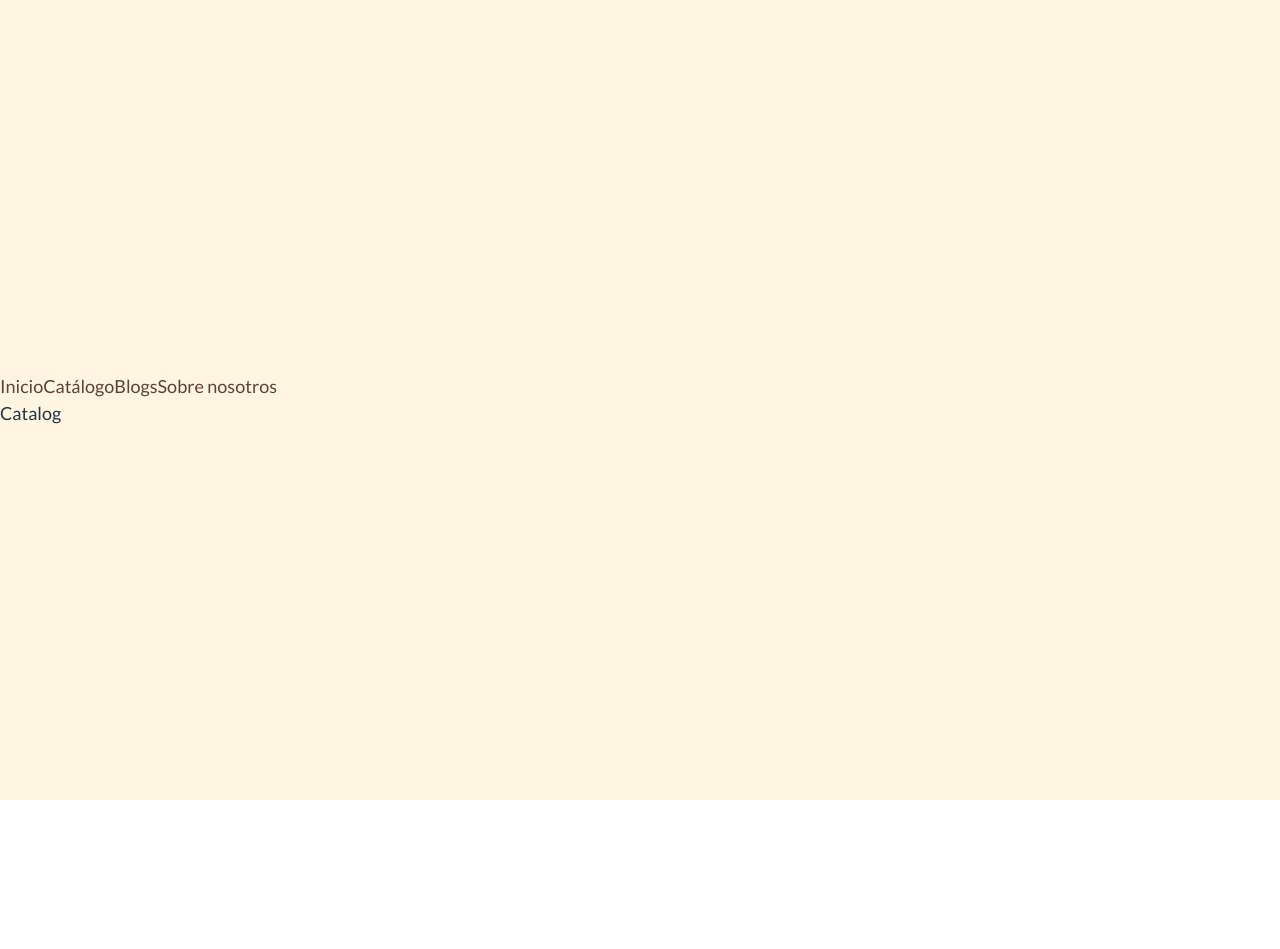
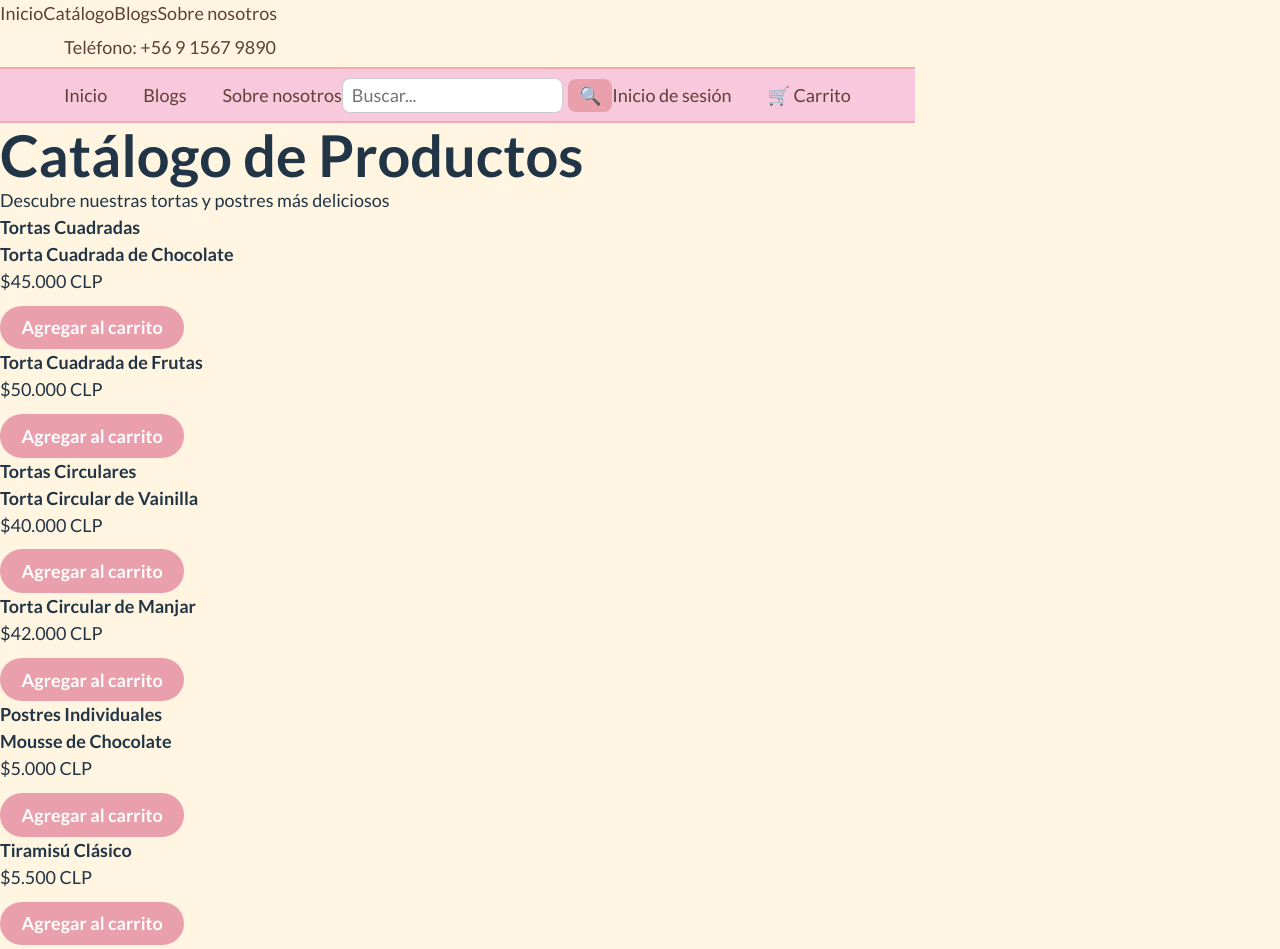
Before and after one commit to browatalafac/Fullstack-react, a React (Vite) app: page /catalog in a window 1280 px wide. Shown: the top 949 px of the page. Before the commit the page ends 800 px from the top, so only its background shows below. Built offline with nearby package versions, Linux system fonts and the light colour scheme.

Commit message:
Se anadio catalogo pero hace falta plicarle su propio estilo css

```diff
--- /dev/null
+++ b/src/components/organisms/Catalogo/Container.jsx
@@ -0,0 +1,137 @@
+import React from 'react'
+
+export default function Container() {
+  return (
+     <div class="container">
+        <div class="row">
+            <div class="category">
+                <h2 class="category-title">Tortas Cuadradas</h2>
+                <div class="item">
+                    <div class="img img-TC001"></div>
+                    <h3 class="name">Torta Cuadrada de Chocolate</h3>
+                    <p class="price">$45.000 CLP</p>
+                    <button class="btn">Agregar al carrito</button>
+                </div>
+                <div class="item">
+                    <div class="img img-TC002"></div>
+                    <h3 class="name">Torta Cuadrada de Frutas</h3>
+                    <p class="price">$50.000 CLP</p>
+                    <button class="btn">Agregar al carrito</button>
+                </div>
+            </div>
+            <div class="category">
+                <h2 class="category-title">Tortas Circulares</h2>
+                <div class="item">
+                    <div class="img img-TT001"></div>
+                    <h3 class="name">Torta Circular de Vainilla</h3>
+                    <p class="price">$40.000 CLP</p>
+                    <button class="btn">Agregar al carrito</button>
+                </div>
+                <div class="item">
+                    <div class="img img-TT002"></div>
+                    <h3 class="name">Torta Circular de Manjar</h3>
+                    <p class="price">$42.000 CLP</p>
+                    <button class="btn">Agregar al carrito</button>
+                </div>
+            </div>
+            <div class="category">
+                <h2 class="category-title">Postres Individuales</h2>
+                <div class="item">
+                    <div class="img img-PI001"></div>
+                    <h3 class="name">Mousse de Chocolate</h3>
+                    <p class="price">$5.000 CLP</p>
+                    <button class="btn">Agregar al carrito</button>
+                </div>
+                <div class="item">
+                    <div class="img img-PI002"></div>
+                    <h3 class="name">Tiramisú Clásico</h3>
+                    <p class="price">$5.500 CLP</p>
+                    <button class="btn">Agregar al carrito</button>
+                </div>
+            </div>
+        </div>
+
+        <div class="row">
+            <div class="category">
+                <h2 class="category-title">Productos Sin Azúcar</h2>
+                <div class="item">
+                    <div class="img img-PSA001"></div>
+                    <h3 class="name">Torta Sin Azúcar de Naranja</h3>
+                    <p class="price">$48.000 CLP</p>
+                    <button class="btn">Agregar al carrito</button>
+                </div>
+                <div class="item">
+                    <div class="img img-PSA002"></div>
+                    <h3 class="name">Cheesecake Sin Azúcar</h3>
+                    <p class="price">$47.000 CLP</p>
+                    <button class="btn">Agregar al carrito</button>
+                </div>
+            </div>
+            <div class="category">
+                <h2 class="category-title">Pastelería Tradicional</h2>
+                <div class="item">
+                    <div class="img img-PT001"></div>
+                    <h3 class="name">Empanada de Manzana</h3>
+                    <p class="price">$3.000 CLP</p>
+                    <button class="btn">Agregar al carrito</button>
+                </div>
+                <div class="item">
+                    <div class="img img-PT002"></div>
+                    <h3 class="name">Tarta de Santiago</h3>
+                    <p class="price">$6.000 CLP</p>
+                    <button class="btn">Agregar al carrito</button>
+                </div>
+            </div>
+            <div class="category">
+                <h2 class="category-title">Productos Sin Gluten</h2>
+                <div class="item">
+                    <div class="img img-PG001"></div>
+                    <h3 class="name">Brownie Sin Gluten</h3>
+                    <p class="price">$4.000 CLP</p>
+                    <button class="btn">Agregar al carrito</button>
+                </div>
+                <div class="item">
+                    <div class="img img-PG002"></div>
+                    <h3 class="name">Pan Sin Gluten</h3>
+                    <p class="price">$3.500 CLP</p>
+                    <button class="btn">Agregar al carrito</button>
+                </div>
+            </div>
+        </div>
+
+        <div class="row row-last">
+            <div class="category">
+                <h2 class="category-title">Productos Veganos</h2>
+                <div class="item">
+                    <div class="img img-PV001"></div>
+                    <h3 class="name">Torta Vegana de Chocolate</h3>
+                    <p class="price">$50.000 CLP</p>
+                    <button class="btn">Agregar al carrito</button>
+                </div>
+                <div class="item">
+                    <div class="img img-PV002"></div>
+                    <h3 class="name">Galletas Veganas de Avena</h3>
+                    <p class="price">$4.500 CLP</p>
+                    <button class="btn">Agregar al carrito</button>
+                </div>
+            </div>
+
+            <div class="category">
+                <h2 class="category-title">Tortas Especiales</h2>
+                <div class="item">
+                    <div class="img img-TE001"></div>
+                    <h3 class="name">Torta Especial de Cumpleaños</h3>
+                    <p class="price">$55.000 CLP</p>
+                    <button class="btn">Agregar al carrito</button>
+                </div>
+                <div class="item">
+                    <div class="img img-TE002"></div>
+                    <h3 class="name">Torta Especial de Boda</h3>
+                    <p class="price">$60.000 CLP</p>
+                    <button class="btn">Agregar al carrito</button>
+                </div>
+            </div>
+        </div>
+    </div>
+  )
+}
--- /dev/null
+++ b/src/components/organisms/Catalogo/First.jsx
@@ -0,0 +1,21 @@
+import React from 'react'
+
+export default function First() {
+  return (
+    <section id="first">
+        <div class="nav-left">
+            <a href="index.html">Inicio</a>
+            <a href="blogs.html">Blogs</a>
+            <a href="about.html">Sobre nosotros</a>
+        </div>
+        <form id="search-bar">
+            <input type="text" placeholder="Buscar..." />
+            <button type="submit">🔍</button>
+        </form>
+        <div class="nav-right">
+            <a href="login.html">Inicio de sesión</a>
+            <a href="car.html" id="cart">🛒 Carrito</a>
+        </div>
+    </section>
+  )
+}
--- /dev/null
+++ b/src/components/organisms/Catalogo/Header.jsx
@@ -0,0 +1,10 @@
+import React from 'react'
+
+export default function Header() {
+  return (
+    <header>
+        <h1>Catálogo de Productos</h1>
+        <p>Descubre nuestras tortas y postres más deliciosos</p>
+    </header>
+  )
+}
--- /dev/null
+++ b/src/components/organisms/Catalogo/TopBar.jsx
@@ -0,0 +1,13 @@
+import React from 'react'
+
+export default function TopBar() {
+  return (
+    <div id="top-bar">
+        <p>Teléfono: +56 9 1567 9890</p>
+        <div class="social-icons">
+            <a href="#"><i class="fab fa-instagram"></i></a>
+            <a href="#"><i class="fab fa-facebook"></i></a>
+        </div>
+    </div>
+  )
+}
--- a/src/components/pages/Catalog.jsx
+++ b/src/components/pages/Catalog.jsx
@@ -1,7 +1,16 @@
 import React from 'react'
+import TopBar from '../organisms/Catalogo/TopBar'
+import First from '../organisms/Catalogo/First'
+import Header from '../organisms/Catalogo/Header'
+import Container from '../organisms/Catalogo/Container'
 
 export default function Catalog() {
   return (
-    <div>Catalog</div>
+    <>
+      <TopBar/>
+      <First/>
+      <Header/>
+      <Container/>
+    </>
   )
 }
```
